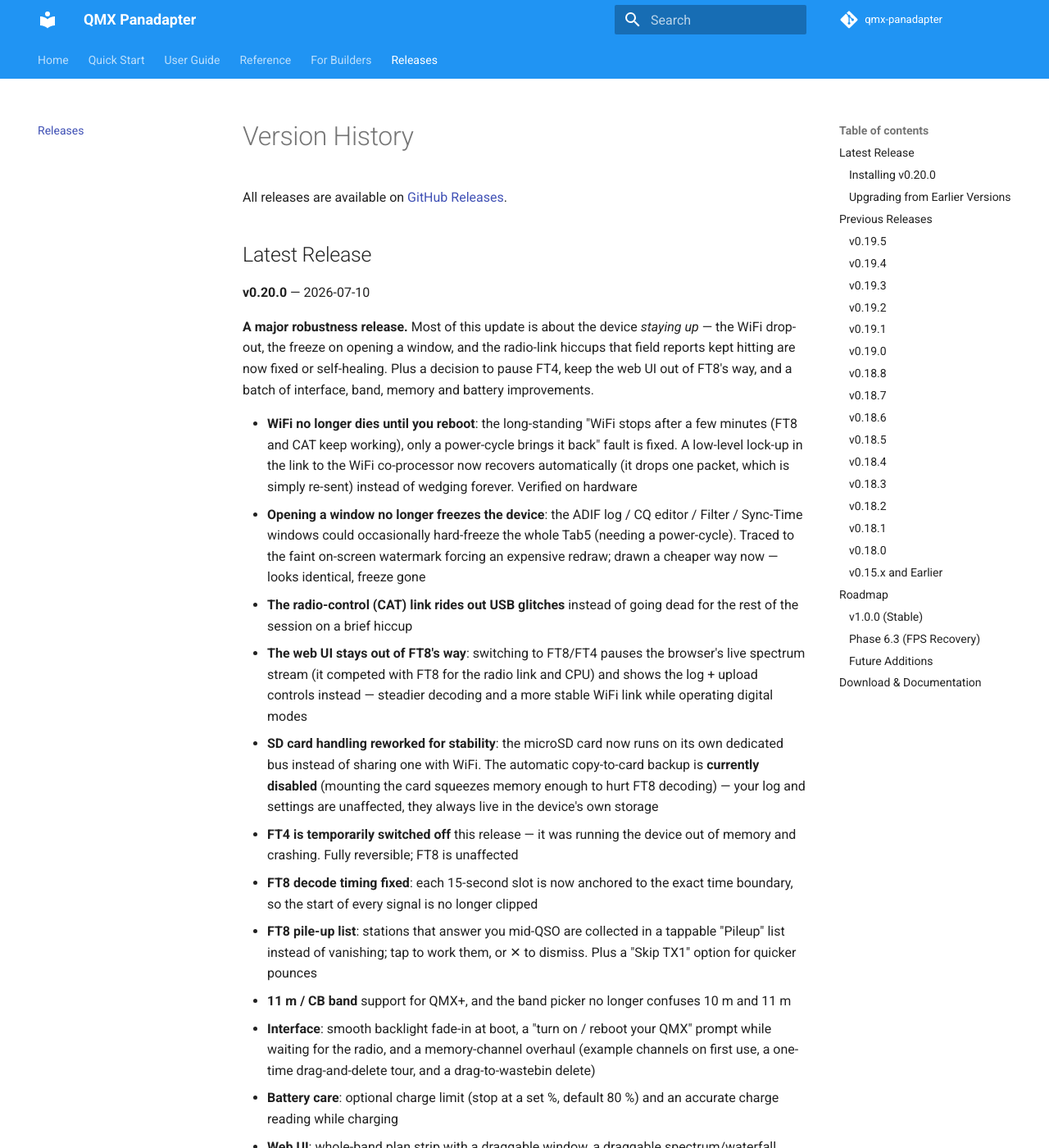
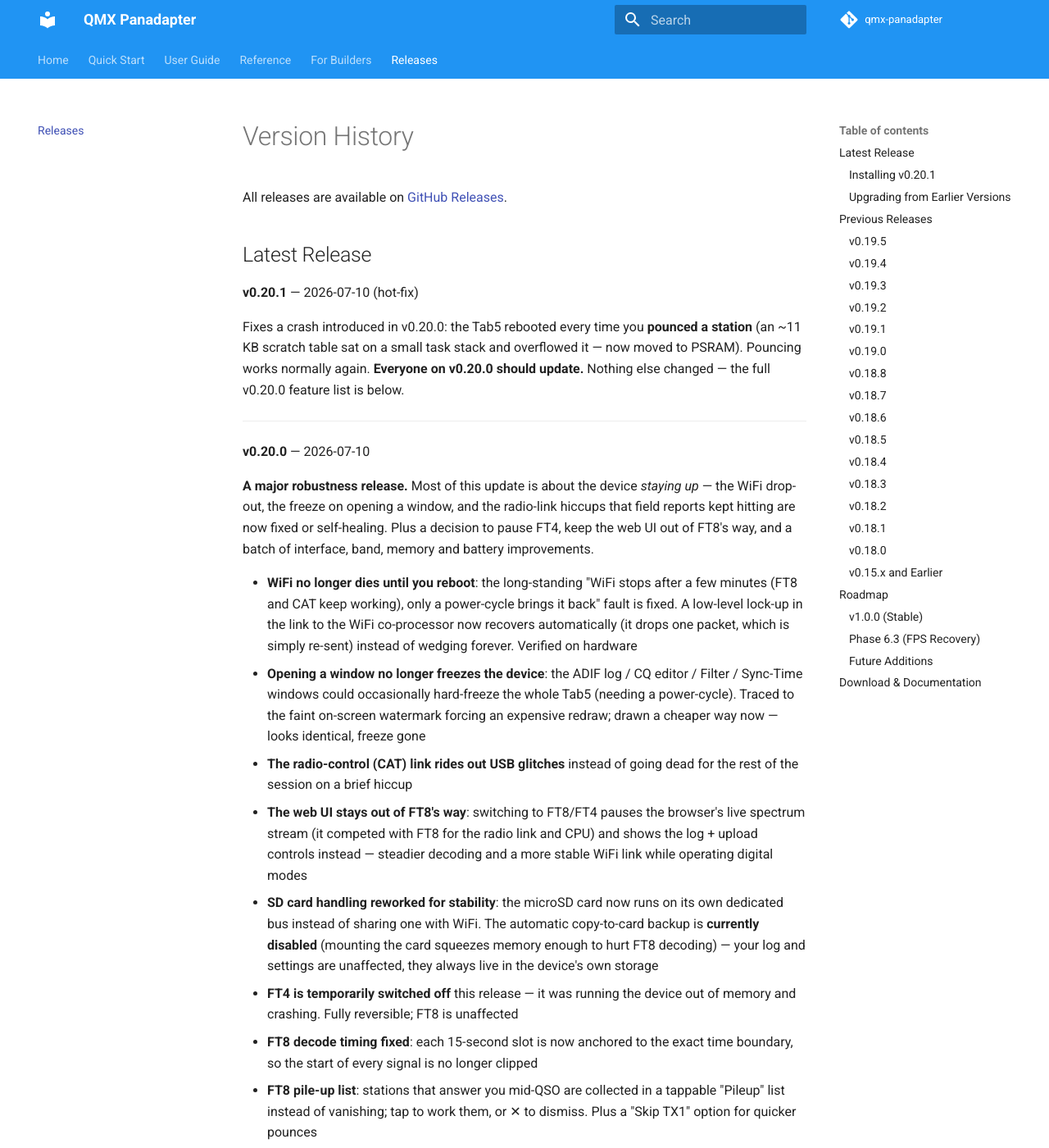
Before and after one commit to SteffenLav/qmx-panadapter, an MkDocs documentation site: the page built from docs/mkdocs/releases.md, in a window 1280 px wide and 1400 px high. Shown: the whole window at 82% size. Built offline with MkDocs 1.6.1 and Material for MkDocs 9.7.7, drawn with Linux system fonts in a browser that asks for light colours; comment, search, counter and statistics services are not loaded; some of the changed text lies outside the part shown.

Commit message:
docs: v0.20.1 hot-fix release (pounce-crash fix)
version-history v0.20.1 entry; README banner/PDF/fw-line -> v0.20.1; mkdocs
releases (v0.20.1 hot-fix note, v0.20.0 detail retained) + index + PDF links;
CLAUDE branch-state v0.20.1 note. PDF + site rebuilt.

Co-Authored-By: Claude Opus 4.8 <noreply@anthropic.com>

```diff
--- a/docs/mkdocs/releases.md
+++ b/docs/mkdocs/releases.md
@@ -3,6 +3,12 @@
 All releases are available on [GitHub Releases](https://github.com/SteffenLav/qmx-panadapter/releases).
 
 ## Latest Release
+
+**v0.20.1** — 2026-07-10 (hot-fix)
+
+Fixes a crash introduced in v0.20.0: the Tab5 rebooted every time you **pounced a station** (an ~11 KB scratch table sat on a small task stack and overflowed it — now moved to PSRAM). Pouncing works normally again. **Everyone on v0.20.0 should update.** Nothing else changed — the full v0.20.0 feature list is below.
+
+---
 
 **v0.20.0** — 2026-07-10
 
@@ -22,7 +28,7 @@ All releases are available on [GitHub Releases](https://github.com/SteffenLav/qm
 - **Web UI**: whole-band plan strip with a draggable window, a draggable spectrum/waterfall divider, screenshots that capture open pop-ups, and a nicer frequency keypad
 - Full writeup in [Version History Document](https://github.com/SteffenLav/qmx-panadapter/blob/main/docs/version-history.md)
 
-### Installing v0.20.0
+### Installing v0.20.1
 
 1. Use the one-click flasher from the [Releases page](https://github.com/SteffenLav/qmx-panadapter/releases)
 2. Or follow [Build from Source](build/build.md)
@@ -170,7 +176,7 @@ Pending:
 
 - **Source code:** [GitHub Repository](https://github.com/SteffenLav/qmx-panadapter)
 - **Releases:** [GitHub Releases](https://github.com/SteffenLav/qmx-panadapter/releases)
-- **User Guide:** [PDF](QMX-Panadapter-UserGuide-v0.20.0.pdf) or [Web](quick-start.md)
+- **User Guide:** [PDF](QMX-Panadapter-UserGuide-v0.20.1.pdf) or [Web](quick-start.md)
 - **Build Guide:** [Build from Source](build/build.md)
 - **Technical Details:** [CLAUDE.md](https://github.com/SteffenLav/qmx-panadapter/blob/main/CLAUDE.md)
 
```
Also changed, not shown: CLAUDE.md (+1 -1 lines), README.md (+3 -3 lines), docs/mkdocs/index.md (+2 -2 lines), docs/version-history.md (+10 -0 lines), 4 other files.
